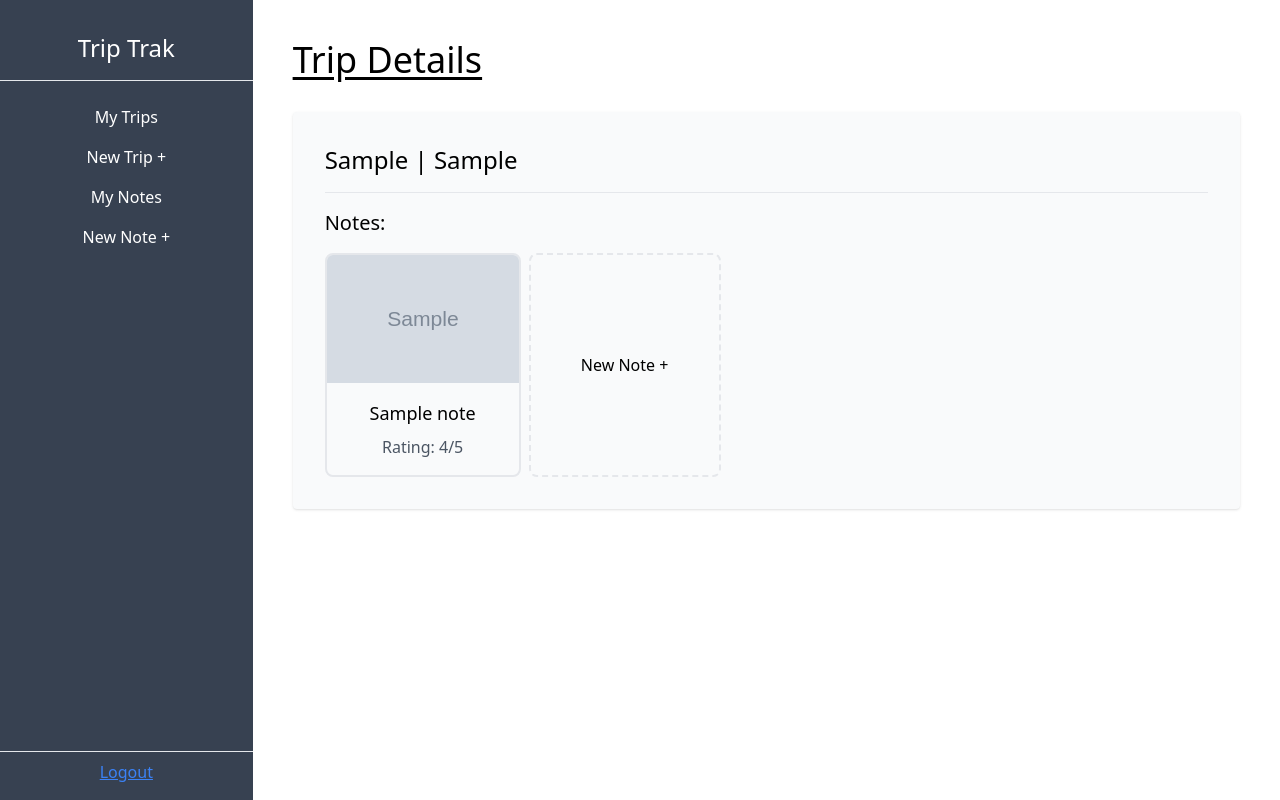
After one commit to emoncse2020/trip-tracker, a Django app: page /dashboard/trip/1/ in a window 1280 px wide. The commit adds this page. Run offline with Django 5.2, Linux system fonts and the light colour scheme; tables that the repository leaves empty hold one stand-in row (values such as "Sample post"); grey boxes marked "Sample" are stand-in pictures; some libraries are stand-ins or nearby versions.

Commit message:
tripdetail note detail added

```diff
--- a/config/urls.py
+++ b/config/urls.py
@@ -20,10 +20,13 @@ from django.urls import path, include
 from django.conf import settings
 from django.conf.urls.static import static
 
+from .views import SignUpView
+
 urlpatterns = [
     path('admin/', admin.site.urls),
     path('', include('trip.urls')),
     path('accounts/', include('django.contrib.auth.urls')),
+    path('accounts/signup/', SignUpView.as_view(), name='signup')
 ]
 
 if settings.DEBUG:
--- /dev/null
+++ b/templates/registration/signup.html
@@ -0,0 +1,6 @@
+<h1>Sign up</h1>
+<form action="{% url "signup" %}" method="POST">
+    {% csrf_token %}
+    {{form.as_p}}
+    <input type="submit" value="Signup">
+</form>
--- /dev/null
+++ b/trip/templates/trip/_base.html
@@ -0,0 +1,47 @@
+<!DOCTYPE html>
+<html lang="en">
+<head>
+  <meta charset="UTF-8">
+  <meta name="viewport" content="width=device-width, initial-scale=1.0">
+  <script src="https://cdn.tailwindcss.com"></script>
+</head>
+<body>
+
+  <div class="flex flex-col md:flex-row flex h-screen">
+
+    <div class="md:h-screen bg-gray-700 text-white w-full md:w-1/4 md:max-w-xs py-2 md:pt-8 md:pb-2 flex flex-col">
+      <div class="border-b w-full text-center pb-4 text-2xl">
+        <h1>Trip Trak</h1>
+      </div>
+
+      <div class="pt-4 w-full text-center">
+        <ul class="flex md:flex-col justify-around px-2 md:px-0 pb-2 md:pb-0">
+          <li class="py-2 px-3 md:px-0 hover:bg-gray-600 hover:cursor-pointer"><a href="{% url 'trip-list' %}">My Trips</a></li>
+          <li class="py-2 px-3 md:px-0 hover:bg-gray-600 hover:cursor-pointer"><a href="{% url 'trip-create' %}">New Trip +</a></li>
+          <li class="py-2 px-3 md:px-0 hover:bg-gray-600 hover:cursor-pointer">My Notes</li>
+          <li class="py-2 px-3 md:px-0 hover:bg-gray-600 hover:cursor-pointer">New Note +</li>
+        </ul>
+      </div>
+
+      <div class="mt-auto w-full text-center flex md:flex-col justify-evenly py-2 md:pt-0">
+        <p class="">{{ user.username }}</p>
+        <hr class="my-2">
+       <form method="post" action="{% url 'logout' %}" style="display:inline;">
+    {% csrf_token %}
+    <button type="submit" style="background:none;border:none;color:#3B82F6;cursor:pointer;text-decoration:underline;">
+        Logout
+    </button>
+</form>
+      </div>
+
+    </div>
+
+    <div class="w-full md:w-full p-10 overflow-auto">
+      {% block content %}
+      {% endblock content %}
+    </div>
+
+  </div>
+
+</body>
+</html>
--- /dev/null
+++ b/trip/templates/trip/trip_detail.html
@@ -0,0 +1,35 @@
+{% extends 'trip/_base.html' %}
+
+{% block content %}
+<h1 class="text-4xl underline underline-offset-4 mb-8">Trip Details</h1>
+
+<div class="bg-gray-50 p-8 rounded shadow my-4">
+  <p class="text-2xl">{{ trip.country }} | {{ trip.city }}</p>
+  <hr class="my-4">
+  <h3 class="text-xl pb-4">Notes:</h3>
+
+  <div class="flex gap-2 flex-wrap">
+    {% for note in notes %}
+      <a href="{% url 'note-detail' note.pk %}">
+        <div class="border-2 rounded-lg pb-4 hover:shadow">
+          {% if note.img %}
+            <img class="w-48 h-32 object-cover overflow-hidden rounded-t-md" src="{{ note.img.url }}" alt="{{ note.name }}">
+          {% else %}
+            <div class="w-48 h-32 bg-gray-200 flex items-center justify-center rounded-t-md text-gray-400">
+              No image
+            </div>
+          {% endif %}
+          <p class="text-center mt-4 text-lg">{{ note.name }}</p>
+          <p class="text-center mt-2 text-gray-600">Rating: {{ note.rating }}/5</p>
+        </div>
+      </a>
+    {% endfor %}
+
+    <a href="">
+      <div class="border-2 border-dashed rounded-lg hover:shadow w-48 h-full flex justify-center items-center">
+        <p>New Note +</p>
+      </div>
+    </a>
+  </div>
+</div>
+{% endblock content %}
--- a/trip/urls.py
+++ b/trip/urls.py
@@ -1,8 +1,11 @@
 from django.urls import path
 
-from .views import HomeView, trips_list
+from .views import HomeView, trips_list, TripCreateView, TripDetailView, NoteDetailView
 
 urlpatterns = [
     path('', HomeView.as_view(), name='home'),
     path('dashboard/', trips_list, name='trip-list'),
+    path('dashboard/trip/create/', TripCreateView.as_view(), name='trip-create'),
+    path('dashboard/trip/<int:pk>/', TripDetailView.as_view(), name='trip-detail'),
+    path('dashboard/note/<int:pk>/', NoteDetailView.as_view(), name='note-detail')
 ]
--- a/trip/views.py
+++ b/trip/views.py
@@ -1,6 +1,7 @@
 from django.shortcuts import render
+from django.urls import reverse_lazy
 
-from django.views.generic import TemplateView
+from django.views.generic import TemplateView, CreateView, DetailView
 
 # Create your views here.
 
@@ -12,9 +13,35 @@ class HomeView(TemplateView):
 
 
 def trips_list(request):
-    trips = Trip.objects.all()
+    trips = Trip.objects.filter(owner=request.user)
     context = {
         "trips": trips
     }
 
     return render(request, 'trip/trip_list.html', context)
+
+class TripCreateView(CreateView):
+    model = Trip
+    success_url = reverse_lazy('trip-list')
+    fields = ['city', 'country', 'start_date', 'end_date']
+    #template named model_form.html
+
+
+    def form_valid(self, form):
+        form.instance.owner = self.request.user
+        return super().form_valid(form)
+
+
+class TripDetailView(DetailView):
+    model = Trip
+
+    def get_context_data(self, **kwargs):
+        context = super().get_context_data(**kwargs)
+        trip = context['object']
+        notes = trip.notes.all()
+
+        context['notes'] = notes
+        return context
+
+class NoteDetailView(DetailView):
+    model = Note
```
Also changed, not shown: config/settings.py (+9 -0 lines), config/views.py (added, +8 -0 lines), trip/templates/trip/note_detail.html (added, +21 -0 lines), trip/templates/trip/trip_form.html (added, +11 -0 lines), trip/templates/trip/trip_list.html (+16 -21 lines), media/notes/group2.jpg (added), 1 other file.
